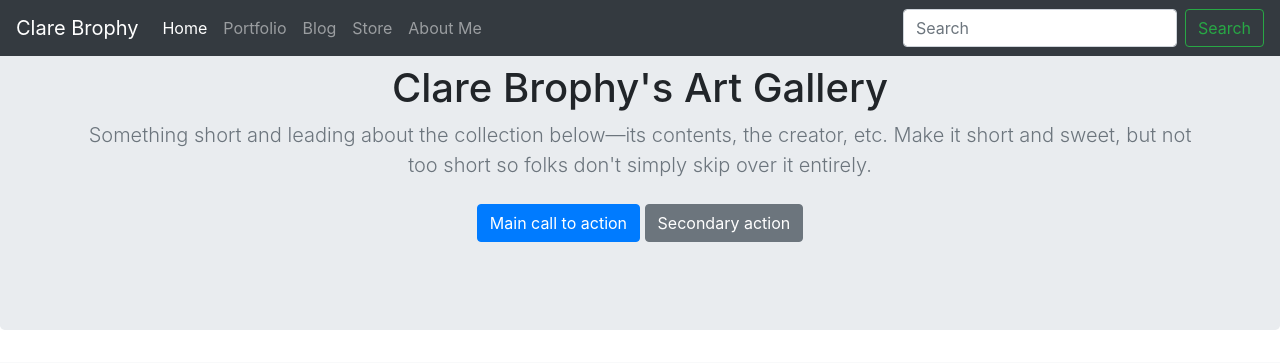
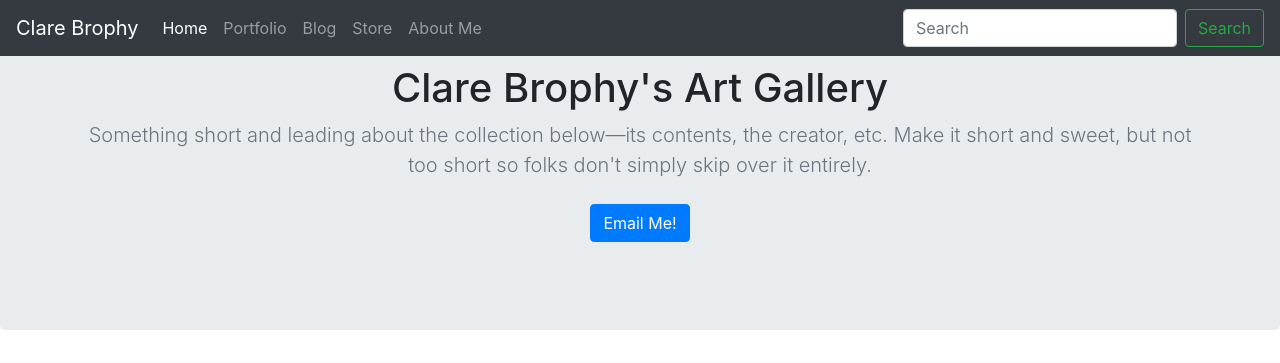
Before and after one commit to MuxDed/Group-7-SWENG, a Django app: page / in a window 1280 px wide. Shown: the top 363 px of the page. Run offline with Django 3.2, Linux system fonts and the light colour scheme; some libraries are stand-ins or nearby versions.

Commit message:
Email Button
Added the auto-generated email button to the homepage

```diff
--- a/ArtGallery/art/templates/art/home.html
+++ b/ArtGallery/art/templates/art/home.html
@@ -60,8 +60,7 @@
           <h1 class="jumbotron-heading">Clare Brophy's Art Gallery</h1>
           <p class="lead text-muted">Something short and leading about the collection below—its contents, the creator, etc. Make it short and sweet, but not too short so folks don't simply skip over it entirely.</p>
           <p>
-            <a href="#" class="btn btn-primary my-2">Main call to action</a>
-            <a href="#" class="btn btn-secondary my-2">Secondary action</a>
+            <a href="mailto:licollin@tcd.ie" class="btn btn-primary my-2">Email Me!</a>
           </p>
         </div>
       </section>
```
